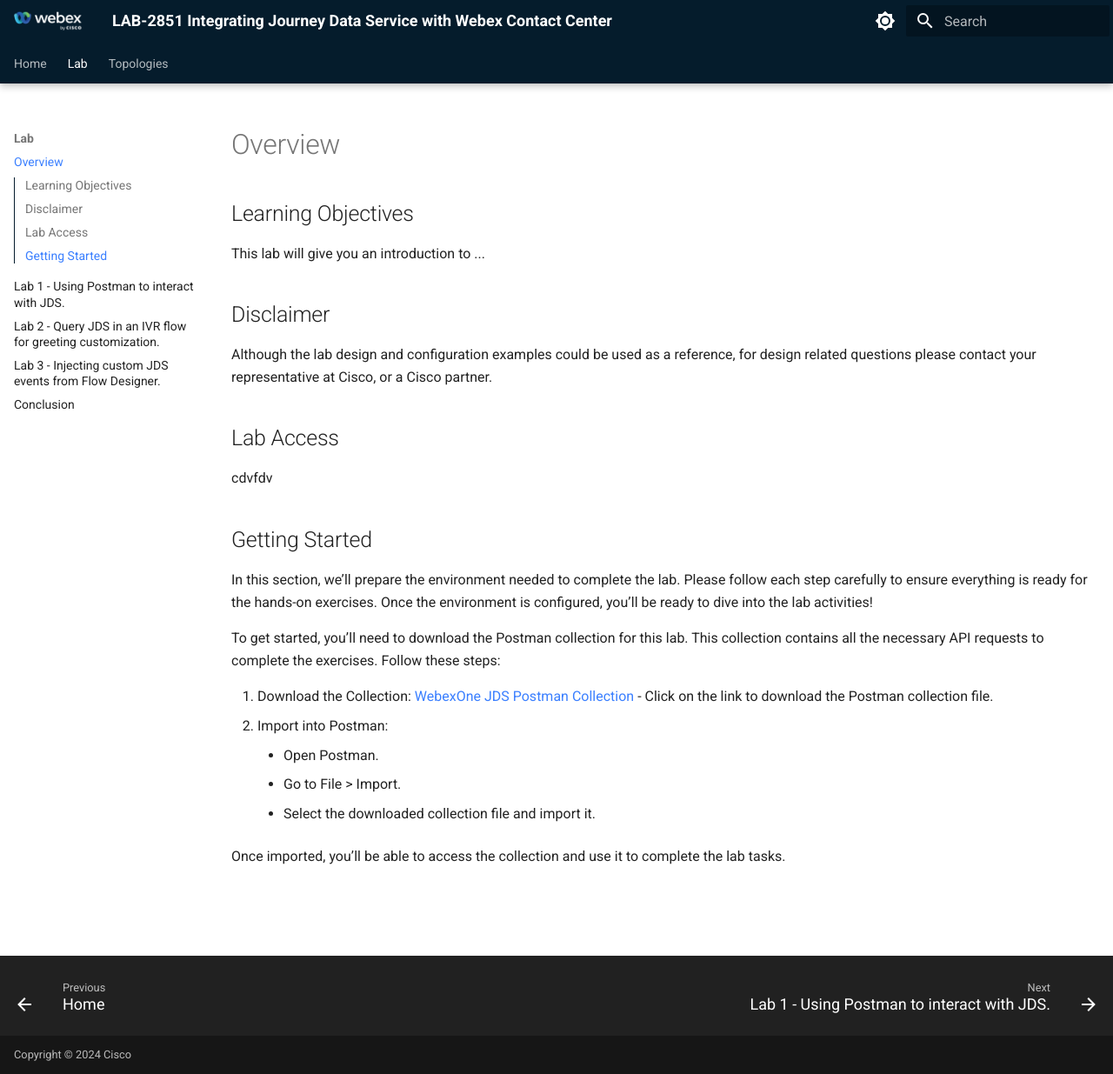
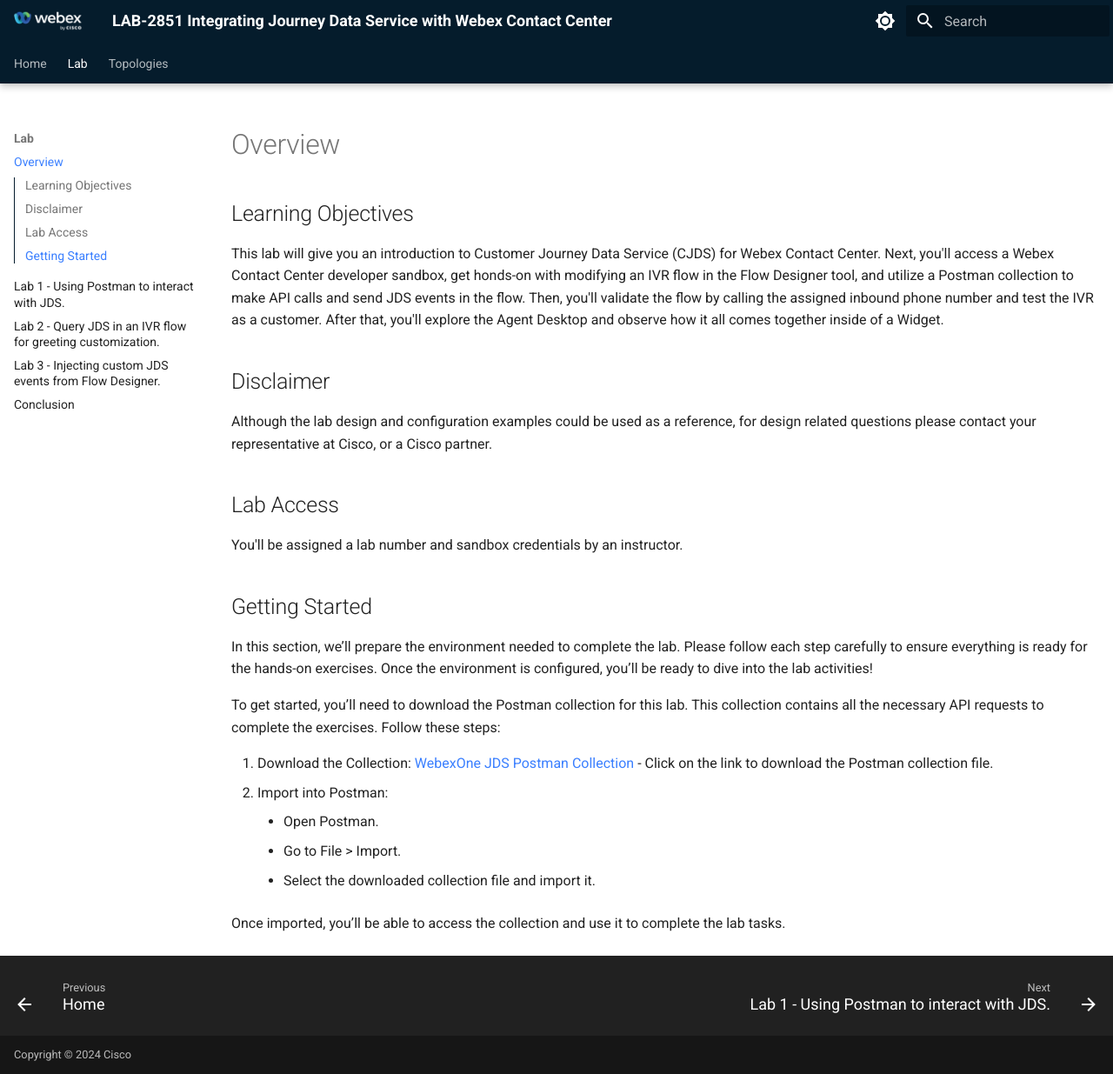
Before and after one commit to WebexCC-SA/LAB-2851, an MkDocs documentation site: the page built from docs/overview.md, in a window 1280 px wide and 1235 px high. Shown: the whole window at 87% size. Built offline with MkDocs 1.6.1 and Material for MkDocs 9.7.7, drawn with Linux system fonts in a browser that asks for light colours.

Commit message:
Update overview.md
Added 'Learning Objectives' and 'Lab Access' information.

```diff
--- a/docs/overview.md
+++ b/docs/overview.md
@@ -2,7 +2,7 @@
 
 ## Learning Objectives
 
-This lab will give you an introduction to ...
+This lab will give you an introduction to Customer Journey Data Service (CJDS) for Webex Contact Center. Next, you'll access a Webex Contact Center developer sandbox, get honds-on with modifying an IVR flow in the Flow Designer tool, and utilize a Postman collection to make API calls and send JDS events in the flow. Then, you'll validate the flow by calling the assigned inbound phone number and test the IVR as a customer. After that, you'll explore the Agent Desktop and observe how it all comes together inside of a Widget.
 
 ## Disclaimer
 
@@ -10,7 +10,7 @@
 
 ## Lab Access
 
-cdvfdv
+You'll be assigned a lab number and sandbox credentials by an instructor.
 
 ## Getting Started
 
```
